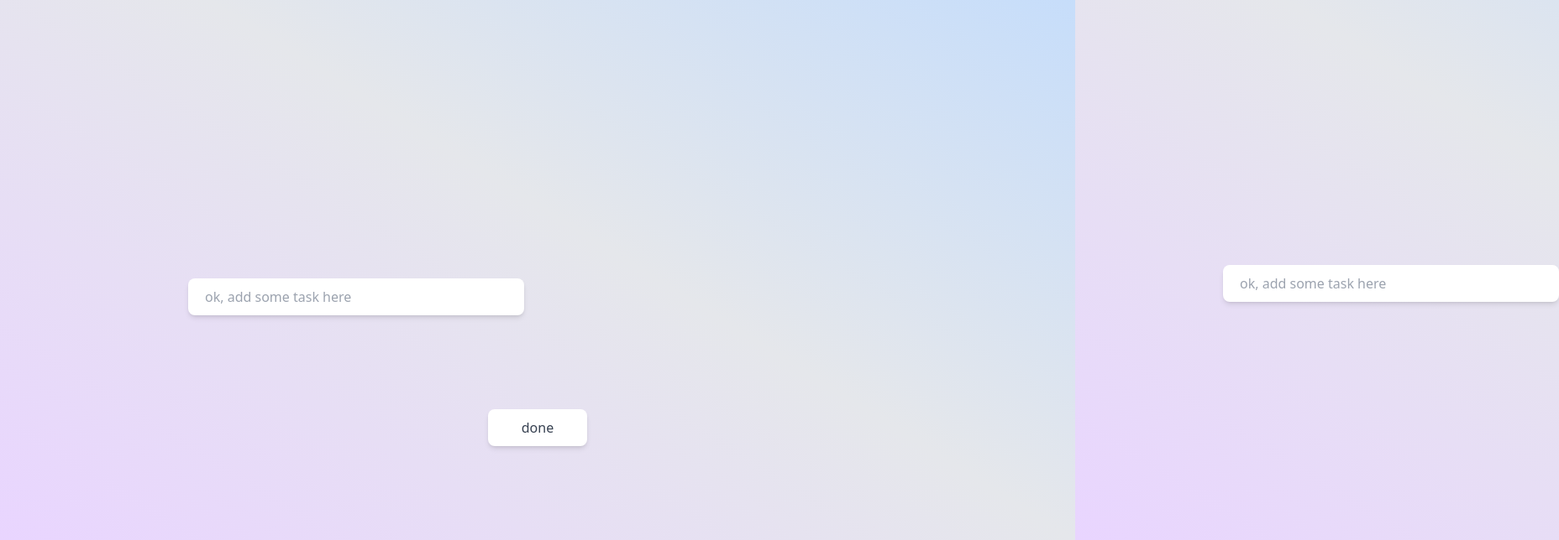
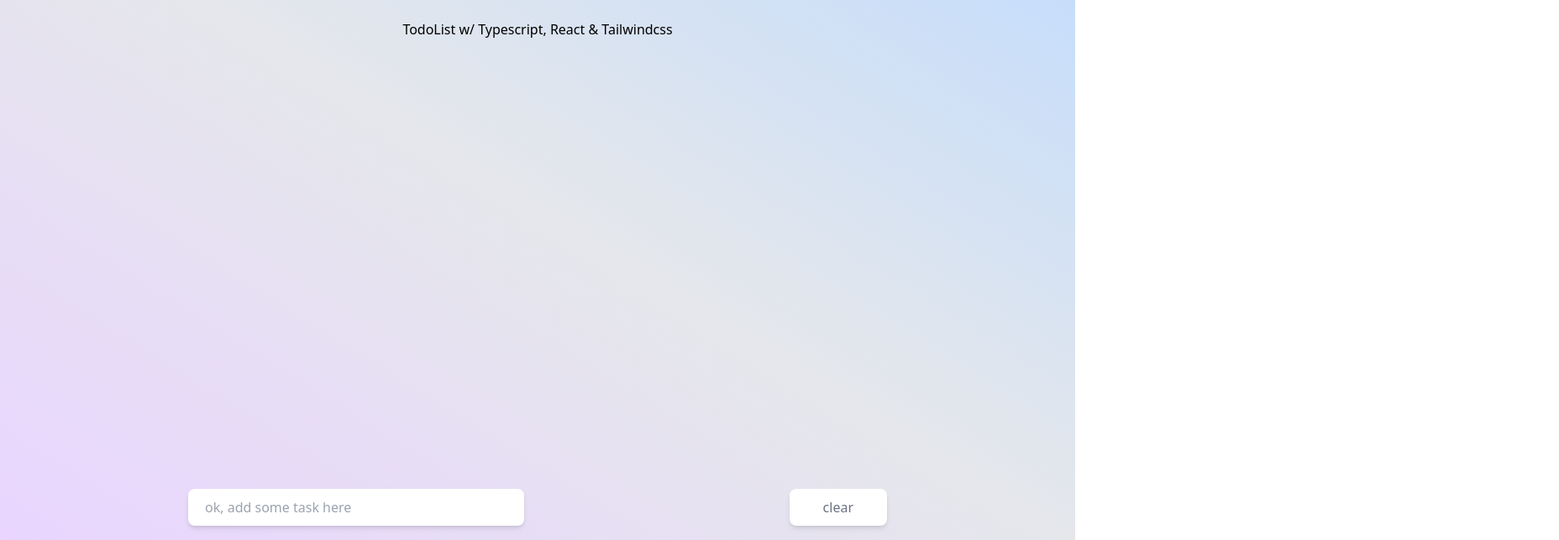
Before and after one commit to linuxmobile/React-TODO, a React (Vite) app: page / in a window 1280 px wide. Shown: the part 156-800 px from the top of the page at 84% size, 1856 px wide, since content can reach past the window. Built offline with nearby package versions, Linux system fonts and the light colour scheme.

Commit message:
:bug: Fixing lot of things
Fixing things that can't get todo working

```diff
--- a/src/components/Input.tsx
+++ b/src/components/Input.tsx
@@ -3,24 +3,32 @@ import * as React from 'react'
 type InputProps = {
 	id: string
 	name: string
-	placeholder: string
 	type?: 'text'
 	value: string | number
+	placeholder?: string
 	onChange: (event: React.ChangeEvent<HTMLInputElement>) => void
 }
 
 export default function Input(props: InputProps) {
-	const { id, name, placeholder, type = 'text', value, onChange } = props
+	const {
+		id,
+		name,
+		type = 'text',
+		value,
+		placeholder,
+		onChange,
+	} = props
+
 	return (
 		<input
-			placeholder={placeholder}
 			id={id}
 			name={name}
 			type={type}
 			value={value}
-			onChange={onChange}
+			placeholder={placeholder}
 			autoComplete='off'
 			className='block w-full text-gray-500 placeholder-gray-400 px-5 py-2.5 transition-all duration-200 border-none rounded-lg shadow-md outline-none focus:outline-none focus:ring focus:ring-blue-200'
+			onChange={onChange}
 		/>
 	)
 }
--- a/src/components/Panel.tsx
+++ b/src/components/Panel.tsx
@@ -1,15 +1,17 @@
 import * as React from 'react'
+import useMediaQuery from '../hooks/useMediaQuery'
 import { AnimatePresence, motion } from 'framer-motion'
 import Button from './Button'
 import TodoPanel from './TodoPanel'
-import TodoForm from './TodoForm'
+import TodoDone from './TodoDone'
 
 type View = 'todo' | 'done'
 
 export default function Panel() {
 	const [view, setView] = React.useState<View>('todo')
+	const isMobile = useMediaQuery('sm')
 
-	const handleChangeView = () => {
+	function handleChangeView() {
 		setView((prev) => (prev === 'todo' ? 'done' : 'todo'))
 	}
 
@@ -18,11 +20,13 @@ export default function Panel() {
 			<motion.div className='relative grid content-end w-full h-full max-w-4xl grid-cols-2 gap-8 px-8 overflow-hidden sm:overflow-visible sm:max-h-96 sm:grid-cols-2 sm:auto-cols-min sm:static'>
 				<AnimatePresence>
 					<motion.div
-						className='grid w-full h-full bottom-20'
 						key='left'
-						initial={{ x: view === 'todo' ? 0 : '-100vh' }}
-						animate={{ x: view === 'todo' ? 0 : '-100vh' }}
-						exit={{ x: '-100vh' }}
+						className={`${
+							isMobile ? 'absolute px-8' : ''
+						} grid w-full h-full bottom-20`}
+						initial={isMobile ? { x: view === 'todo' ? 0 : '-100vw' } : {}}
+						animate={isMobile ? { x: view === 'todo' ? 0 : '-100vw' } : {}}
+						exit={isMobile ? { x: '-100vw' } : {}}
 						transition={{
 							type: 'spring',
 							stiffness: 150,
@@ -32,29 +36,34 @@ export default function Panel() {
 						<TodoPanel />
 					</motion.div>
 					<motion.div
-						className='grid w-full h-full bottom-20'
 						key='right'
-						initial={{ x: view === 'done' ? 0 : '100vh' }}
-						animate={{ x: view === 'done' ? 0 : '100vh' }}
-						exit={{ x: '100vh' }}
+						className={`${
+							isMobile ? 'absolute px-8' : ''
+						} grid w-full h-full bottom-20`}
+						initial={isMobile ? { x: '100vw' } : {}}
+						animate={isMobile ? { x: view === 'done' ? 0 : '100vw' } : {}}
+						exit={isMobile ? { x: '100vw' } : {}}
 						transition={{
 							type: 'spring',
 							stiffness: 150,
 							damping: 15,
 						}}
 					>
-						<TodoForm />
+						<TodoDone />
 					</motion.div>
 				</AnimatePresence>
 			</motion.div>
-			<Button
-				className='fixed flex justify-end w-full px-8 bottom-6'
-				title={`Change to ${view === 'todo' ? 'Done' : 'Todo'} view`}
-				type='button'
-				onClick={handleChangeView}
-			>
-				{view === 'todo' ? 'Done' : 'Todo'}
-			</Button>
+			{isMobile && (
+				<div className='fixed flex justify-end w-full px-8 bottom-6'>
+					<Button
+						title={`change to ${view === 'todo' ? 'done' : 'todo'} view`}
+						type='button'
+						onClick={handleChangeView}
+					>
+						{view === 'done' ? 'todo' : 'done'}
+					</Button>
+				</div>
+			)}
 		</>
 	)
 }
--- a/src/components/Text.tsx
+++ b/src/components/Text.tsx
@@ -1,15 +1,16 @@
 const variants = {
-  sub: 'text-gray-500 text-sm',
-  base: 'text-gray-700 text-base',
-  title: 'text-gray-900 text-lg',
+	sub: 'text-gray-500 text-sm',
+	base: 'text-gray-500 text-base',
+	title: 'text-gray-500 text-xl font-bold',
 } as const
 
 type TextProps = {
-  variant?: keyof typeof variants
-  children: string
+	variant?: keyof typeof variants
+	children: string
 }
 
 export default function Text(props: TextProps) {
-  const { variant = 'base', children } = props
-  return <p className={`${variants[variant]}`}>{children}</p>
+	const { children, variant = 'base' } = props
+
+	return <p className={`${variants[variant]}`}>{children}</p>
 }
--- a/src/components/TodoDone.tsx
+++ b/src/components/TodoDone.tsx
@@ -1,3 +1,4 @@
+import { motion } from 'framer-motion'
 import { useDoneTask } from '../context/taskContext'
 import {
 	Button,
--- a/src/components/TodoForm.tsx
+++ b/src/components/TodoForm.tsx
@@ -18,7 +18,7 @@ type FormProps = {
 	onSubmit: (description: string) => void
 }
 
-export default function TodoForm(props: FormProps) {
+export default function PanelTodoForm(props: FormProps) {
 	const { onSubmit } = props
 	const [input, setInput] = useLocalStorage('another-todo-list:input', '')
 	const [todo] = useTodoTask()
--- a/src/components/TodoPanel.tsx
+++ b/src/components/TodoPanel.tsx
@@ -44,7 +44,7 @@ export default function TodoPanel() {
 					))}
 					{todo.tasks.length === 0 && (
 						<li className='text-center'>
-							<Text>{todo.status}</Text>
+							<Text variant='sub'>{todo.status}</Text>
 						</li>
 					)}
 				</Stack>
--- a/src/context/taskContext.tsx
+++ b/src/context/taskContext.tsx
@@ -1,13 +1,13 @@
-import { createContext, useContext } from 'react'
+import * as React from 'react'
 import useLocalStorageReducer from '../hooks/useLocalStorageReducer'
 
-export const generateTodoStatus = (counter: number) => {
+export function generateTodoStatus(counter: number) {
 	if (counter > 9) return '* I can\'t believe it, congratulations'
 	if (counter > 4) return '* impressive, did you completed all these tasks?'
 	return ''
 }
 
-export const generateDoneStatus = (counter: number) => {
+export function generateDoneStatus(counter: number) {
 	if (counter > 9) return '* see you next year'
 	if (counter > 6) return '* I\'m kinda alone here you know'
 	if (counter > 2) return '* you\'re going to complete some tasks, right?'
@@ -18,9 +18,9 @@ type Task = {
 	id: string
 	description: string
 	completed: boolean
-};
+}
 
-type TaskAction =
+type TaskActions =
 	| { type: 'ADD'; description: string }
 	| { type: 'DONE'; id: string }
 	| { type: 'UNDO'; id: string }
@@ -29,7 +29,10 @@ type TaskAction =
 
 const initialState: Task[] = []
 
-const taskReducer = (state: typeof intialState = initialState, action: TaskAction) => {
+function taskReducer(
+	state: typeof initialState = initialState,
+	action: TaskActions,
+) {
 	switch (action.type) {
 		case 'ADD':
 			return [
@@ -37,32 +40,45 @@ const taskReducer = (state: typeof intialState = initialState, action: TaskActio
 				{
 					id: `${Math.random().toString(36).substr(2, 9)}`,
 					description: action.description,
-          completed: false
-        }
+					completed: false,
+				},
 			]
+
 		case 'DONE':
-      return state.map((task) => (task.id === action.id ? {...task, completed: true} : task))
+			return state.map((
+				task,
+			) => (task.id === action.id ? { ...task, completed: true } : task))
+
 		case 'UNDO':
-      return state.map((task) => (task.id === action.id ? { ...task, completed: false } : task))
+			return state.map((
+				task,
+			) => (task.id === action.id ? { ...task, completed: false } : task))
+
 		case 'DELETE':
 			return state.filter((task) => task.id !== action.id)
+
 		case 'CLEAR':
 			return state.filter((task) => !task.completed)
+
 		default:
 			throw new Error(`Unhandled action type: ${action}`)
 	}
 }
 
-type TaskContextType = [Task[], Dispatch<TaskActions>] | undefined
-const TaskContext = createContext<TaskContextType>(undefined)
+type TaskContextType = [Task[], React.Dispatch<TaskActions>] | undefined
+const TaskContext = React.createContext<TaskContextType>(undefined)
 TaskContext.displayName = 'TaskContext'
 
 type TaskProviderProps = {
-  children: ReactNode
+	children: React.ReactNode
 }
 export function TaskProvider(props: TaskProviderProps) {
 	const { children } = props
-  const [tasks, dispatch] = useLocalStorageReducer('ReactTodo:tasks', taskReducer, initialState)
+	const [tasks, dispatch] = useLocalStorageReducer(
+		'another-todo-list:tasks',
+		taskReducer,
+		initialState,
+	)
 
 	return (
 		<TaskContext.Provider value={[tasks, dispatch]}>
@@ -72,14 +88,17 @@ export function TaskProvider(props: TaskProviderProps) {
 }
 
 function useTasks() {
-  const context = useContext(TaskContext)
+	const context = React.useContext(TaskContext)
 	if (context === undefined) {
 		throw new Error('useTasks must be used within a TaskProvider.')
 	}
 	return context
 }
 
-type TodoTaskActions = Exclude<TaskActions, { type: 'UNDO' } | { type: 'CLEAR' }>
+type TodoTaskActions = Exclude<
+	TaskActions,
+	{ type: 'UNDO' } | { type: 'CLEAR' }
+>
 export function useTodoTask() {
 	const [tasks, dispatch] = useTasks()
 
--- a/src/hooks/useLocalStorage.ts
+++ b/src/hooks/useLocalStorage.ts
@@ -1,15 +1,17 @@
-import { useState, useEffect, useRef } from 'react'
+import * as React from 'react'
 
-function useLocalStorageState<State>(
+function useLocalStorage<State>(
 	key: string,
 	initialState: State,
 	{
 		serialize = JSON.stringify,
 		deserialize = JSON.parse,
-  } = {}
+	} = {},
 ) {
-  const [state, setState] = useState(() => {
-    const init = typeof initialState === 'function' ? initialState() : initialState
+	const [state, setState] = React.useState(() => {
+		const init = typeof initialState === 'function'
+			? initialState()
+			: initialState
 		try {
 			const valueInLocalStorage = window.localStorage.getItem(key)
 			return valueInLocalStorage ? deserialize(valueInLocalStorage) : init
@@ -18,18 +20,18 @@ function useLocalStorageState<State>(
 		}
 	})
 
-  const prevKeyRef = useRef(key)
+	const prevKeyRef = React.useRef(key)
 
-  useEffect(() => {
+	React.useEffect(() => {
 		const prevKey = prevKeyRef.current
 		if (prevKey !== key) {
 			window.localStorage.removeItem(prevKey)
 		}
 		prevKeyRef.current = key
 		window.localStorage.setItem(key, serialize(state))
-  }, [key, serialize, state])
+	}, [key, state, serialize])
 
 	return [state, setState] as const
 }
 
-export default useLocalStorageState
+export default useLocalStorage
--- a/src/hooks/useLocalStorageReducer.ts
+++ b/src/hooks/useLocalStorageReducer.ts
@@ -1,16 +1,18 @@
-import { useRef, useReducer, useEffect } from 'react'
+import * as React from 'react'
 
-function useLocalStorageReducer<Data extends Reducer<any, any>>(
+function useLocalStorageReducer<Data extends React.Reducer<any, any>>(
 	key: string,
 	reducer: Data,
-  initialState: ReducerState<Data>,
+	initialState: React.ReducerState<Data>,
 	{
 		serialize = JSON.stringify,
 		deserialize = JSON.parse,
-  } = {}
+	} = {},
 ) {
-  const [state, dispatch] = useReducer(reducer, initialState, (initial) => {
-    const init = typeof initial === 'function' ? initial() : initial
+	const [state, dispatch] = React.useReducer(reducer, initialState, () => {
+		const init = typeof initialState === 'function'
+			? initialState()
+			: initialState
 		try {
 			const valueInLocalStorage = window.localStorage.getItem(key)
 			return valueInLocalStorage ? deserialize(valueInLocalStorage) : init
@@ -19,16 +21,16 @@ function useLocalStorageReducer<Data extends Reducer<any, any>>(
 		}
 	})
 
-  const prevKeyRef = useRef(key)
+	const prevKeyRef = React.useRef(key)
 
-  useEffect(() => {
+	React.useEffect(() => {
 		const prevKey = prevKeyRef.current
 		if (prevKey !== key) {
 			window.localStorage.removeItem(prevKey)
 		}
 		prevKeyRef.current = key
 		window.localStorage.setItem(key, serialize(state))
-  }, [key, serialize, state])
+	}, [key, state, serialize])
 
 	return [state, dispatch] as const
 }
--- /dev/null
+++ b/src/hooks/useMediaQuery.ts
@@ -0,0 +1,33 @@
+import * as React from 'react'
+
+const breakpoints = {
+	sm: '640px',
+	md: '768px',
+	lg: '1024px',
+	xl: '1280px',
+	'2xl': '1536px',
+} as const
+
+type Breakpoints = keyof typeof breakpoints
+
+function useMediaQuery(query: Breakpoints) {
+	const [matches, setMatches] = React.useState(false)
+
+	React.useLayoutEffect(() => {
+		const mediaQuery = window.matchMedia(`(max-width: ${breakpoints[query]})`)
+		setMatches(mediaQuery.matches)
+
+		mediaQuery.addEventListener('change', (event) => {
+			setMatches(event.matches)
+		})
+
+		return () =>
+			mediaQuery.removeEventListener('change', (event) => {
+				setMatches(event.matches)
+			})
+	}, [query])
+
+	return matches
+}
+
+export default useMediaQuery
```
Also changed, not shown: src/components/CheckboxField.tsx (+7 -4 lines), src/components/Task.tsx (+14 -8 lines). Lines whose indentation alone changed are shown as unchanged.
